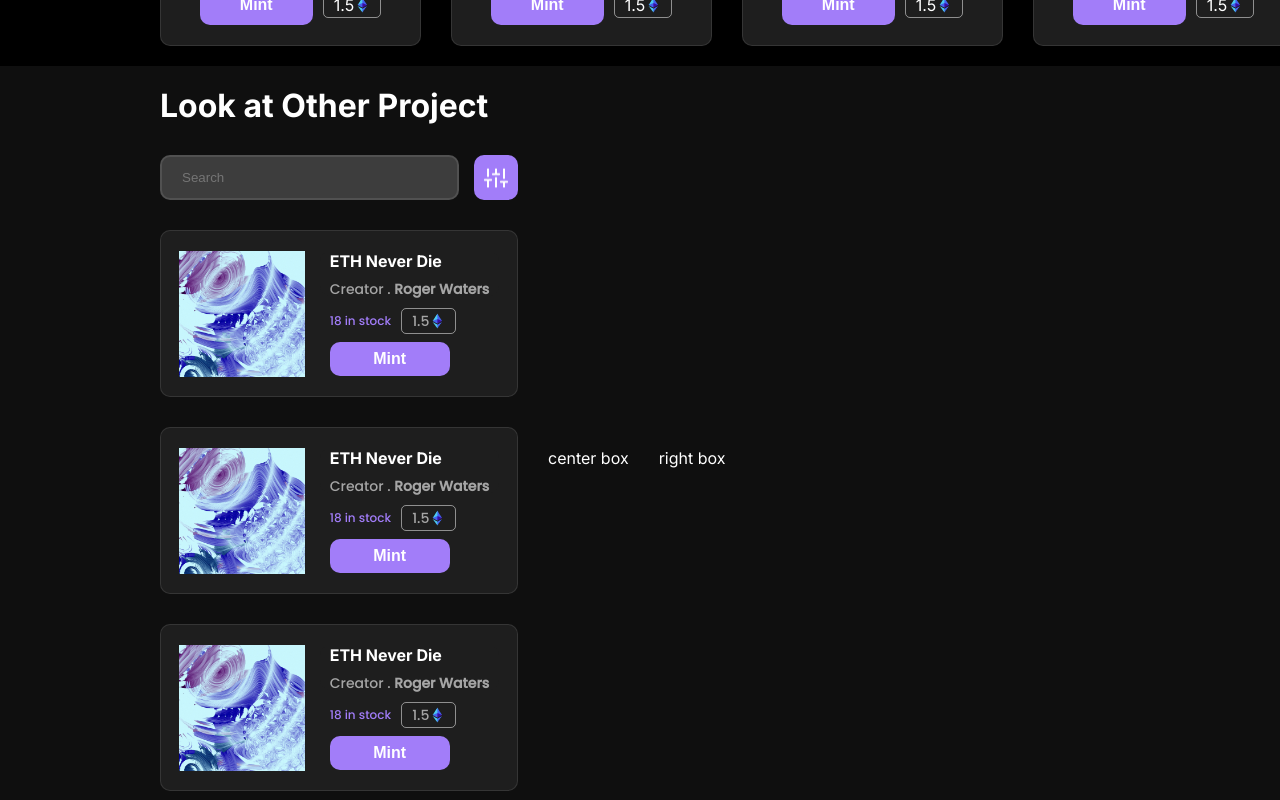
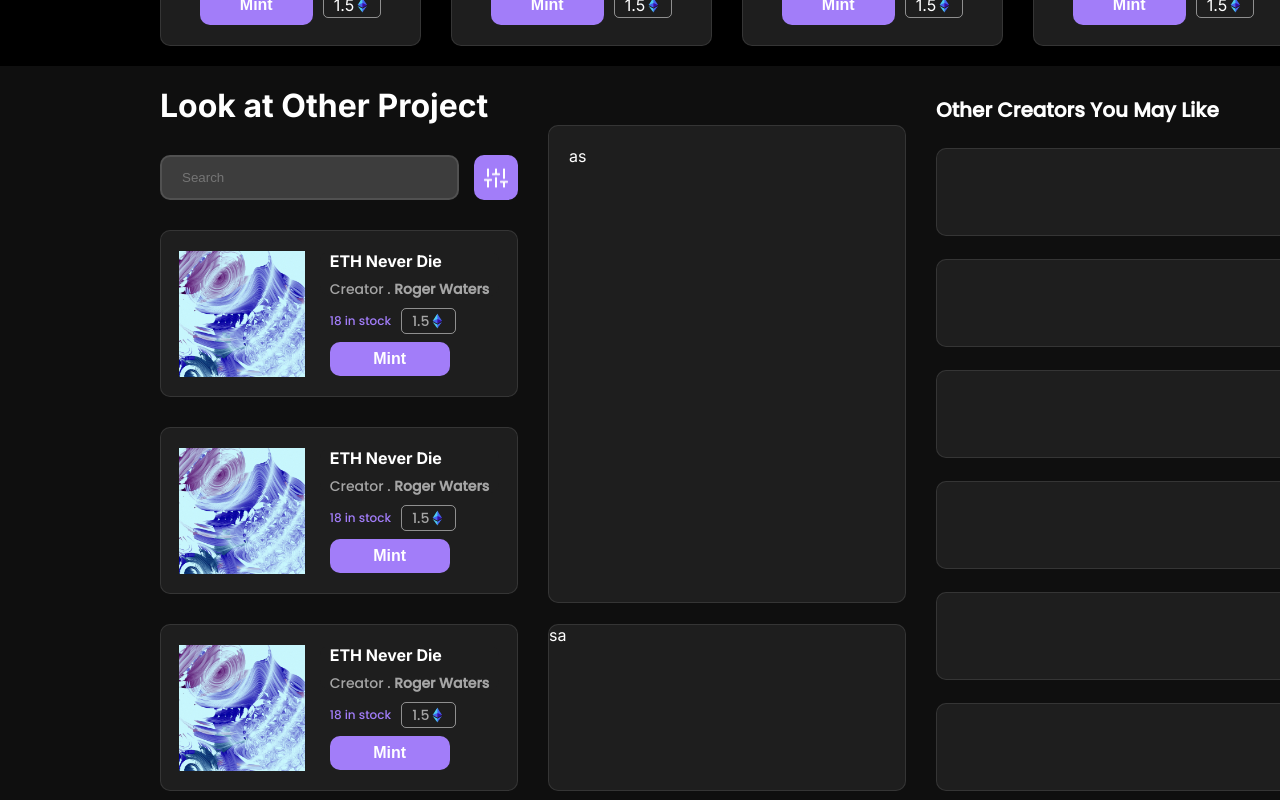
Before and after one commit to emredevs/figma-sense-labs, a Next.js app: page / in a window 1280 px wide. Shown: the part 1200-2000 px from the top of the page. Built offline with nearby package versions, Linux system fonts and the light colour scheme.

Commit message:
other project componenti center ve right yapısı oluşturuldu

```diff
--- a/components/other-project/index.jsx
+++ b/components/other-project/index.jsx
@@ -95,8 +95,19 @@ export default function OtherProject() {
               </div>
             </div>
           </div>
-          <div className={styles.leftCenter}>center box</div>
-          <div className={styles.leftRight}>right box</div>
+          <div className={styles.centerBox}>
+            <div>as</div>
+            <div>sa</div>
+          </div>
+          <div className={styles.rightBox}>
+            <h1>Other Creators You May Like</h1>
+            <div></div>
+            <div></div>
+            <div></div>
+            <div></div>
+            <div></div>
+            <div></div>
+          </div>
         </div>
       </div>
     </div>
--- a/components/other-project/styles.module.css
+++ b/components/other-project/styles.module.css
@@ -6,7 +6,7 @@
 }
 .otherProjectContainer .OtherProjectBoxs {
   display: flex;
-  align-items: center;
+  align-items: flex-start;
   justify-content: flex-start;
   gap: 30px;
 }
@@ -96,4 +96,56 @@
   color: white;
   font-weight: bold;
   font-size: medium;
+}
+.otherProjectContainer .OtherProjectBoxs .centerBox {
+  display: flex;
+  flex-direction: column;
+  gap: 21px;
+}
+.otherProjectContainer .OtherProjectBoxs .centerBox div:first-child {
+  display: inline-flex;
+  height: 478px;
+  padding: 20px;
+  flex-direction: column;
+  align-items: flex-start;
+  flex-shrink: 0;
+  border-radius: 10px;
+  border: 1px solid var(--dark-border, rgba(255, 255, 255, 0.1));
+  background: var(--dark-1, #1E1E1E);
+}
+.otherProjectContainer .OtherProjectBoxs .centerBox div:nth-child(2) {
+  width: 358px;
+  height: 167px;
+  flex-shrink: 0;
+  border-radius: 10px;
+  border: 1px solid var(--dark-border, rgba(255, 255, 255, 0.1));
+  background: var(--dark-1, #1E1E1E);
+}
+.otherProjectContainer .OtherProjectBoxs .rightBox {
+  margin-top: -30px;
+  display: flex;
+  align-items: flex-start;
+  flex-direction: column;
+  gap: 23px;
+}
+.otherProjectContainer .OtherProjectBoxs .rightBox h1 {
+  color: #FFF;
+  /* H2 */
+  font-family: Poppins;
+  font-size: 20px;
+  font-style: normal;
+  font-weight: 600;
+  line-height: normal;
+}
+.otherProjectContainer .OtherProjectBoxs .rightBox div {
+  display: flex;
+  width: 358px;
+  height: 88px;
+  padding: 0px 20px 0px 275px;
+  justify-content: flex-end;
+  align-items: center;
+  flex-shrink: 0;
+  border-radius: 10px;
+  border: 1px solid var(--dark-border, rgba(255, 255, 255, 0.1));
+  background: var(--dark-1, #1E1E1E);
 }/*# sourceMappingURL=styles.module.css.map */
--- a/components/other-project/styles.module.scss
+++ b/components/other-project/styles.module.scss
@@ -6,7 +6,7 @@
 
     .OtherProjectBoxs {
         display: flex;
-        align-items: center;
+        align-items: flex-start;
         justify-content: flex-start;
         gap: 30px;
 
@@ -118,9 +118,63 @@
             }
         }
 
-        .leftCenter {}
+                .centerBox {
+                    display: flex;
+                    flex-direction: column;
+                    gap: 21px;
 
-        .leftRight {}
+                    div:first-child {
+                        display: inline-flex;
+                        height: 478px;
+                        padding: 20px;
+                        flex-direction: column;
+                        align-items: flex-start;
+                        flex-shrink: 0;
+                        border-radius: 10px;
+                        border: 1px solid var(--dark-border, rgba(255, 255, 255, 0.10));
+                        background: var(--dark-1, #1E1E1E);
+                    }
+
+                    div:nth-child(2) {
+                        width: 358px;
+                        height: 167px;
+                        flex-shrink: 0;
+                        border-radius: 10px;
+                        border: 1px solid var(--dark-border, rgba(255, 255, 255, 0.10));
+                        background: var(--dark-1, #1E1E1E);
+                    }
+                }
+
+                .rightBox {
+                    margin-top: -30px;
+                    display: flex;
+                    align-items: flex-start;
+                    flex-direction: column;
+                    gap: 23px;
+
+                    h1 {
+                        color: #FFF;
+                        /* H2 */
+                        font-family: Poppins;
+                        font-size: 20px;
+                        font-style: normal;
+                        font-weight: 600;
+                        line-height: normal;
+                    }
+
+                        div {
+                            display: flex;
+                            width: 358px;
+                            height: 88px;
+                            padding: 0px 20px 0px 275px;
+                            justify-content: flex-end;
+                            align-items: center;
+                            flex-shrink: 0;
+                            border-radius: 10px;
+                            border: 1px solid var(--dark-border, rgba(255, 255, 255, 0.10));
+                            background: var(--dark-1, #1E1E1E);
+                        }
+                        }
     }
 
 
```
Also changed, not shown: 1 other file (tests, documents, lock files or other folders).
